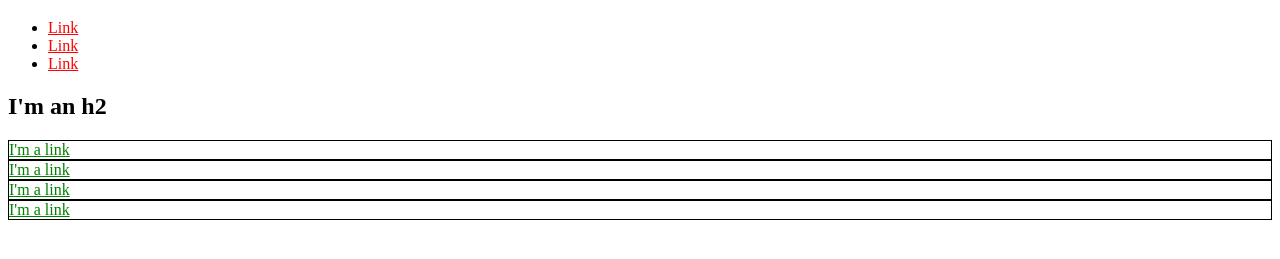
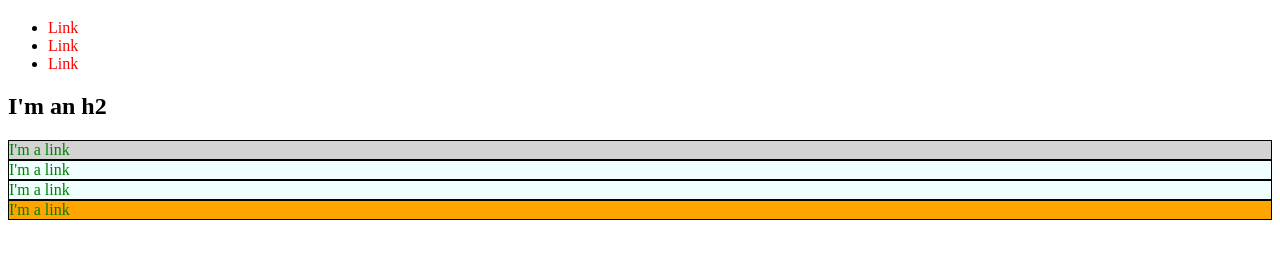
Before and after one commit to mohamadacma/mohamadacma.github.io, a plain HTML site: page index.html in a window 1280 px wide. Shown: the part 61-320 px from the top of the page. Drawn offline with Linux system fonts and the light colour scheme.

Commit message:
Add classes and id

```diff
--- a/index.html
+++ b/index.html
@@ -3,32 +3,51 @@
   <head>
     <title>Test Page: Don't Panic</title>
     <meta charset="utf-8">
-  </head>
+    <style>
+     a {
+        color: red;
+      }
+      #exec-bio {
+        background-color: lightgray;
+      }
+      .bio-box {
+        border: 1px solid black;
+      }
+      .bio-box a {
+        color: green;
+      }
+      #background-c {
+      background-color: orange;
+      }
+      .back-c {
+          background-color: azure;
+      }
+    </style>
   <body>
     <h1>I'm an h1</h1>
     <ul>
       <li>
-        <a href="https://example.com/" style="color: red;">Link</a>
+        <a>Link</a>
       </li>
       <li>
-        <a href="https://example.com/" style="color: red;">Link</a>
+        <a>Link</a>
       </li>
       <li>
-        <a href="https://example.com/" style="color: red;">Link</a>
+        <a>Link</a>
       </li>
     </ul>
     <h2>I'm an h2</h2>
-    <div style="border: 1px solid black;">
-      <a href="https://example.com/" style="color: green;">I'm a link</a>
+     <div id="exec-bio" class="back-c bio-box">
+      <a>I'm a link</a>
     </div>
-    <div style="border: 1px solid black;">
-      <a href="https://example.com/" style="color: green;">I'm a link</a>
+    <div class="back-c bio-box">
+      <a>I'm a link</a>
     </div>
-    <div style="border: 1px solid black;">
-      <a href="https://example.com/" style="color: green;">I'm a link</a>
+    <div class="back-c bio-box">
+      <a>I'm a link</a>
     </div>
-    <div style="border: 1px solid black;">
-      <a href="https://example.com/" style="color: green;">I'm a link</a>
+    <div id="background-c" class="back-c bio-box">
+      <a >I'm a link</a>
     </div>
   </body>
 </html>
```
